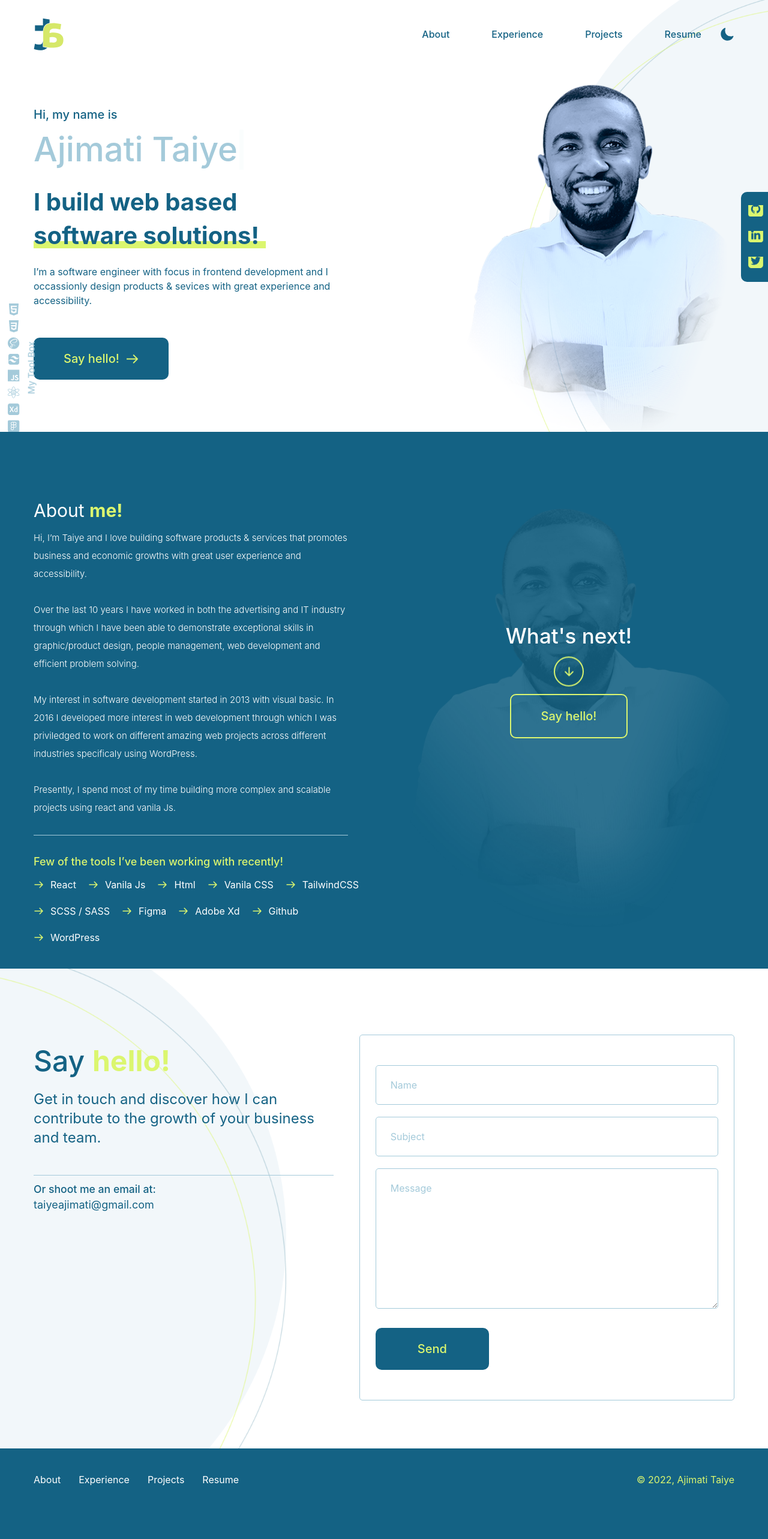
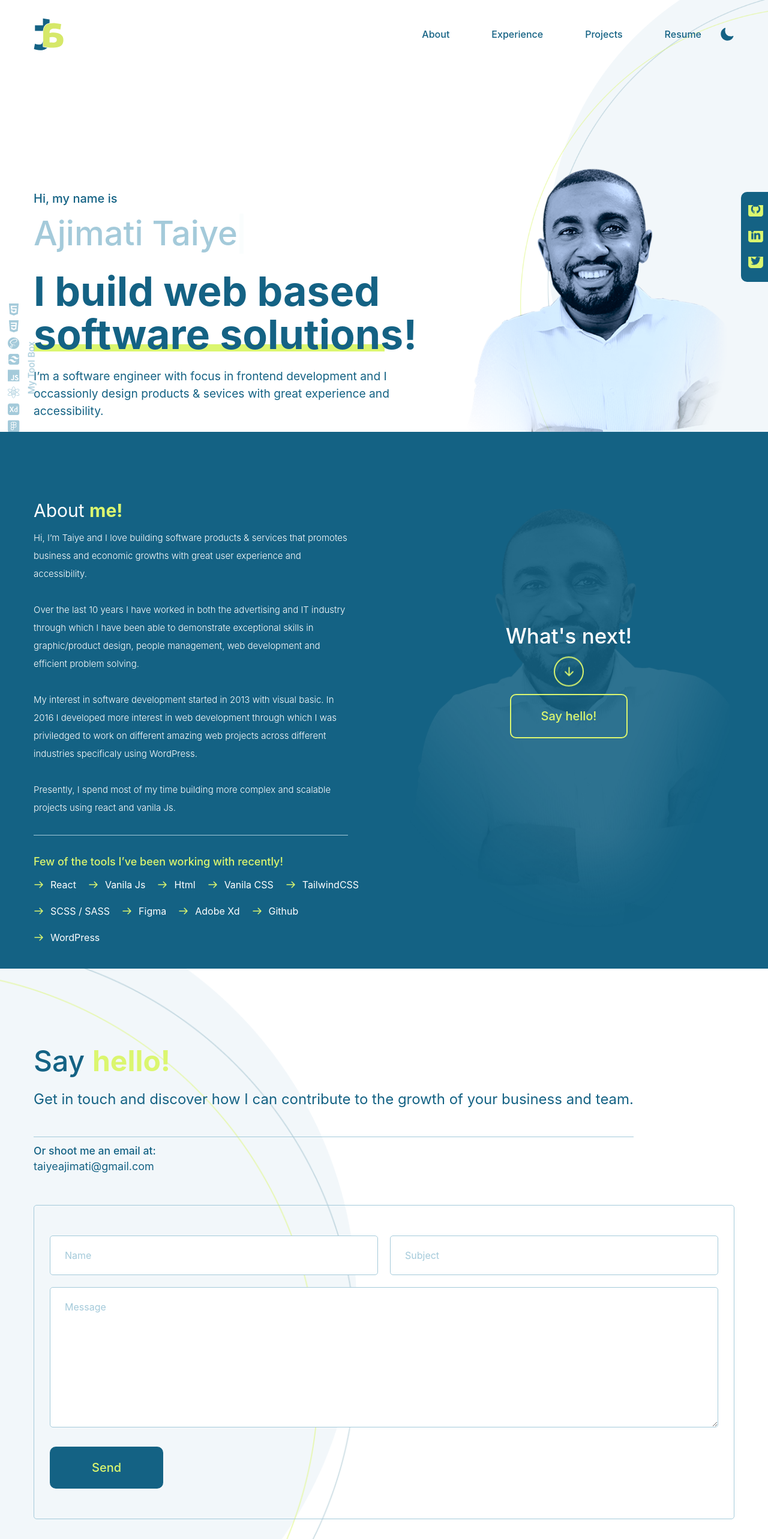
Before and after one commit to Teewaii/realestate, a React (Create React App) app in the folder portfolio/portfolio/: page / in a window 1280 px wide. Shown: the top 2566 px of the page at 60% size. Built offline with nearby package versions, Linux system fonts and the light colour scheme.

Commit message:
last office commit

```diff
--- a/portfolio/portfolio/src/components/about/About.jsx
+++ b/portfolio/portfolio/src/components/about/About.jsx
@@ -26,7 +26,7 @@ export default function About() {
 
     '>
       <div className='bucket pt-[120px] container flex flex-col items-center gap-[64px]
-    md:flex-row md:items-center
+    lg:flex-row md:items-center
     ' >
         <div className="desc text-left flex-[1]">
           <h2 className=" text-[white] text-[30px] ">About <span className='text-secondary font-bold' >me!</span></h2>
@@ -58,9 +58,10 @@ export default function About() {
             </ul>
           </div>
         </div>
-        <div className="hero md:flex md:flex-[1]
+        <div className="hero lg:flex md:flex-[1]
         md:bg-hdsabout md:bg-contain md:bg-opacity-[0.5] md:items-center md:justify-center
-         bg-center  bg-no-repeat  md:h-[90vh] ">
+         bg-center  bg-no-repeat  lg:h-[90vh] md:w-[100%]  ">
+
           <div className='next flex flex-col items-center pb-[150px]'>
           <h1 className='text-[white] text-[25px] md:text-[35px] mb-[20px]'>What's next!</h1>
             <div className="circle rounded-full w-[50px] h-[50px] border-[2px] animate-bounce border-secondary flex items-center justify-center">
--- a/portfolio/portfolio/src/components/contact/Contact.jsx
+++ b/portfolio/portfolio/src/components/contact/Contact.jsx
@@ -6,18 +6,18 @@ export default function Contact() {
             md:bg-hero-contact  md:bg-left-top  md:min-h-[90vh]  dark:bg-dark pb-[100px]
             md:mb-0  md:py-[80px]
             '>
-      <div className="bucket container flex flex-col items-center justify-between
-              md:flex-row md:items-start
+      <div className="bucket container flex flex-col items-start
+
               ">
         <div className="desc  text-left pt-[50px]
 
-        lg:flex-[0.95]">
+       ">
           <h1 className='text-[38px] mb-[10px]
            dark:text-lightprim     md:text-5xl md:mb-[24px]' >
             Say <span className='text-secondary font-bold'>hello!</span>
           </h1>
           <p className='border-b-[1px] border-lightprim pb-[28px]  text-primary text-md
-             dark:text-[white]   md:max-w-[500px] md:pb-[46px] md:text-2xl
+             dark:text-[white]   md:pb-[46px] md:text-2xl
                 '>Get in touch and discover how I can contribute to the growth of  your business and team.</p>
           <div className="shoot mt-[12px] mb-[20px]">
             <h2 className="font-medium text-md dark:text-secondary ">Or shoot me an email at:</h2>
@@ -26,9 +26,10 @@ export default function Contact() {
         </div>
 
         <div className="form border-[1px] border-lightprim mt-[30px] rounded-[5px] w-[100%] py-[50px] px-[26px]
-              md:w-[520px] lg:flex-[1]
+
               ">
-          <form className='flex flex-col gap-[20px] ' action="#">
+          <form className='flex flex-col gap-[20px]  ' action="#">
+            <div className="input_field flex flex-col md:flex-row gap-[20px]">
             <input className='placeholder-lightprim   py-[10px] border-[1px] border-lightprim w-[100%] rounded-[5px]
                 pl-[24px] focus:border-0 focus:ring-[2px] focus:ring-primary  focus:outline-none
                md:py-[20px]   ' type="text" name="name" id="name" placeholder='Name' />
@@ -36,7 +37,7 @@ export default function Contact() {
             <input className='placeholder-lightprim  red py-[10px] border-[1px] border-lightprim w-[100%] rounded-[5px]
                 pl-[24px] focus:border-0 focus:ring-[2px] focus:ring-primary  focus:outline-none
                md:py-[20px]   ' type="text" name="subject" id="subject" placeholder='Subject' />
-
+</div>
             <textarea className='placeholder-lightprim   py-[10px] border-[1px] border-lightprim w-[100%] rounded-[5px]
                 pl-[24px] focus:border-0 focus:ring-[2px] focus:ring-primary  focus:outline-none
 
--- a/portfolio/portfolio/src/components/hero/Hero.jsx
+++ b/portfolio/portfolio/src/components/hero/Hero.jsx
@@ -2,6 +2,8 @@
 import React from 'react';
 import Btn from '../btn/Btn';
 import heroImg from '../../img/headshot.png';
+import hds from '../../img/headshot.png';
+import pix_frame from '../../img/pix_frame.png';
 import arrowDown from '../../img/directArrow.svg';
 
 
@@ -9,35 +11,35 @@ export default function Hello() {
   return (
 
     <section className='hero  relative bg-hero-right-mob pt-[120px] bg-contain bg-right-top bg-no-repeat overflow-hidden
-            md:bg-hero-right-lg md:h-[70vh] lg:h-[90vh]
+            lg:bg-hero-right-lg lg:h-[70vh] xl:h-[90vh]
                         dark:bg-dark pb-[152px]
             '>
       <div className='bucket container pt-[45px] text-[17px]
-                lg:pt-[10px] 3xl:pt-[220px] md:flex md:h-[100vh] md:items-start justify-center
+                lg:pt-[10px] xl:pt-[150px]  3xl:pt-[220px] lg:flex lg:h-[100vh] lg:items-start justify-center
 
                 '>
-        <div className="desc text-left md:flex-[1.7]  overflow-x-hidden">
+        <div className="desc text-left lg:flex-[1.7]  overflow-x-hidden">
           <h2 className='mb-[5px] font-medium text-[18px] dark:text-secondary
-                    md:text-[20px] md:mt-[50px]  3xl:mt-[100px]  3xl:text-[30px]
+                    lg:text-[20px] md:mt-[50px]  3xl:mt-[100px]  3xl:text-[30px]
                     '>Hi, my name is</h2>
           <h1 className='name text-lightprim text-[1.3rem] mb-[12px] relative  inline-block pr-[3px]
                        md:text-[2.5rem] md:mb-[18px] 2xl:mb-[26px]  xl:text-[3.5rem]  bg-[white]  dark:bg-dark
 
                        '>Ajimati Taiye</h1>
           <h1 className='header max-w-[350px] relative after:absolute after:bg-secondary after:w-[90%] after:h-[9px] after:left-0 after:bottom-[2px] after:z-[-20] mb-[20px]
-                    md:text-[40px]   2xl:text-[60px] md:leading-[3.5rem] 2xl:leading-[5rem] lg:after:h-[12px] md:max-w-[430px]  2xl:max-w-[650px] md:after:bottom-[7px] 2xl:after:bottom-[11px]
+                    md:text-[68px]   2xl:text-[70px] md:leading-[4.5rem] 2xl:leading-[5rem] lg:after:h-[12px] md:max-w-[650px]  2xl:max-w-[650px] md:after:bottom-[7px] 2xl:after:bottom-[11px]
                     dark:text-[white]
                     ' >I build web based software solutions!</h1>
-          <p className="body text-[1rem] md:text-[1rem] w-[90%] mb-[28px] dark:text-[white]
-                    md:w-[70%]  2xl:text-[1.3rem]  2xl:w-[65%] md:mb-[50px] 2xl:mb-[90px] md:leading-[1.5rem] 2xl:leading-[2rem]
+          <p className="body text-[1rem] md:text-[1.2rem] w-[90%] mb-[28px] dark:text-[white]
+                    md:w-[85%]   2xl:text-[1.3rem]  2xl:w-[65%] md:mb-[50px] 2xl:mb-[90px] md:leading-[1.8rem] 2xl:leading-[2rem]
                     ">I’m a  software engineer with focus in frontend development and I occassionly design products & sevices with great experience and accessibility. </p>
           <Btn />
         </div>
 
-        <div className="img md:flex md:flex-col items-center md:flex-[1.1] md:bg-hds md:bg-no-repeat md:h-[100%]
-                  md:bg-center-top md:bg-contain
+        <div className="img lg:flex lg:flex-col lg:items-center lg:flex-[1.1] lg:bg-hds lg:bg-no-repeat lg:h-[100%]
+                  lg:bg-center-top lg:bg-contain
                   ">
-          <img className='mt-[55px] md:hidden w-fit' src={heroImg} alt="" />
+          <img className='lg:hidden  md:inline' src={heroImg} alt="" />
           {/* <div className="hidden group direct border-[1px] h-[50px] w-[27px] cursor-pointer rounded-full border-primary md:flex justify-center items-center
                   absolute bottom-0 overflow-hidden before:absolute before:bg-primary before:top-[1] hover:before:top-0 before:bottom-0 before:left-0 before:right-0
                   before:ease-in-out before:duration-300  animate-bounce
--- a/portfolio/portfolio/tailwind.config.js
+++ b/portfolio/portfolio/tailwind.config.js
@@ -38,6 +38,7 @@ module.exports = {
         'hero-right-mob': "url('../src/img/bkg_mob.png')",
         'hero-contact': "url('../src/img/cont_bg.png')",
         'hds': "url('../src/img/headshot.png')",
+        'pix_frame': "url('../src/img/pix_frame.png')",
         'hdsabout': "url('../src/img/about_bkg.png')",
       },
       fontFamily: {
```
Also changed, not shown: portfolio/portfolio/src/img/pix_frame.png (added).
